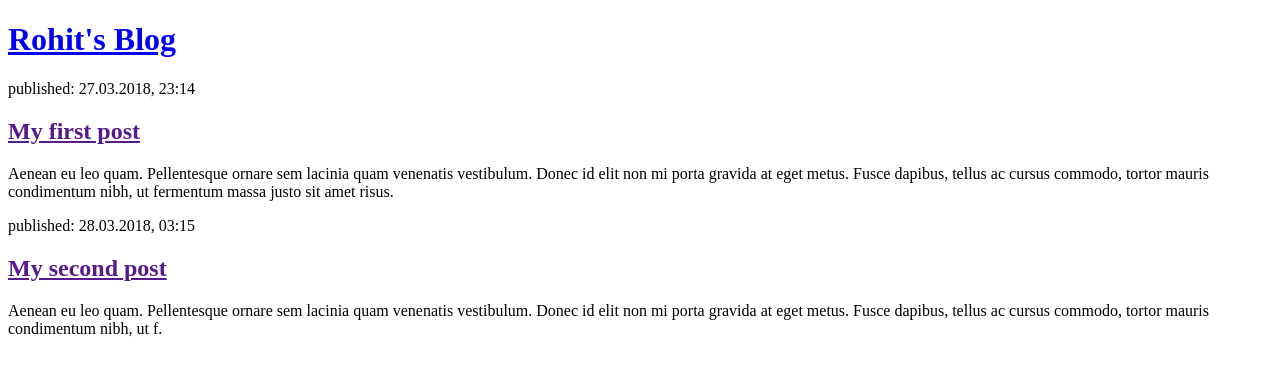
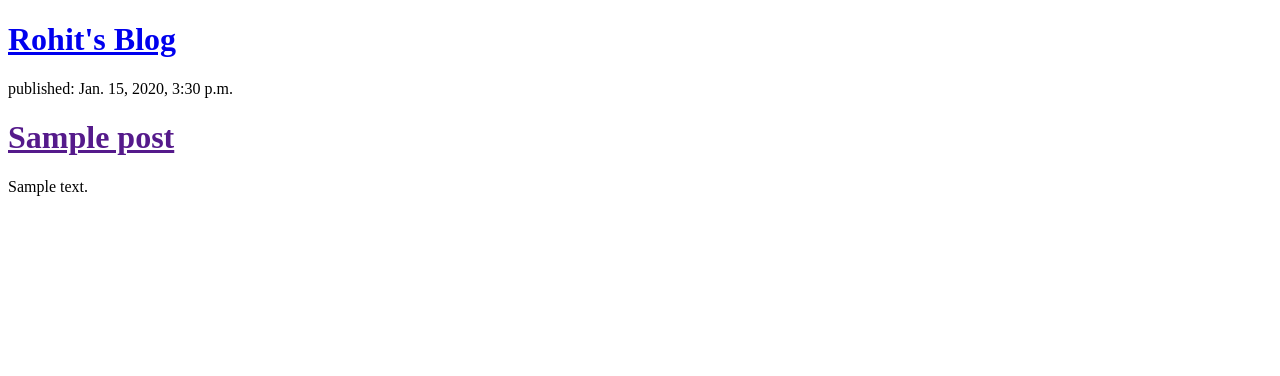
Before and after one commit to rohit725/DjangoFirstBlog, a Django app: template blog/templates/blog/post_list.html in a window 1280 px wide. Shown: the top 376 px of the page. Run offline with Django 3.2, Linux system fonts and the light colour scheme; the template is opened without the code that fills it: values that come from a table or form of the project are taken from there, others are empty; tables that the repository leaves empty hold one stand-in row (values such as "Sample post").

Commit message:
some new changes

```diff
--- a/blog/templates/blog/post_list.html
+++ b/blog/templates/blog/post_list.html
@@ -7,18 +7,14 @@
 <body>
     <div>
             <h1><a href="/">Rohit's Blog</a></h1>
+    </div>
+
+    {% for post in posts %}
+        <div>
+            <p>published: {{ post.published_date }}</p>
+            <h1><a href="">{{ post.title }}</a></h1>
+            <p>{{ post.text|linebreaksbr }}</p>
         </div>
-
-        <div>
-            <p>published: 27.03.2018, 23:14</p>
-            <h2><a href="">My first post</a></h2>
-            <p>Aenean eu leo quam. Pellentesque ornare sem lacinia quam venenatis vestibulum. Donec id elit non mi porta gravida at eget metus. Fusce dapibus, tellus ac cursus commodo, tortor mauris condimentum nibh, ut fermentum massa justo sit amet risus.</p>
-        </div>
-
-        <div>
-            <p>published: 28.03.2018, 03:15</p>
-            <h2><a href="">My second post</a></h2>
-            <p>Aenean eu leo quam. Pellentesque ornare sem lacinia quam venenatis vestibulum. Donec id elit non mi porta gravida at eget metus. Fusce dapibus, tellus ac cursus commodo, tortor mauris condimentum nibh, ut f.</p>
-        </div>
+    {% endfor %}
 </body>
 </html>
--- a/blog/views.py
+++ b/blog/views.py
@@ -1,6 +1,9 @@
 from django.shortcuts import render
+from django.utils import timezone
+from .models import Post
 
 
 # Create your views here.
 def post_list(request):
-    return render(request, 'blog/post_list.html', {})
+    posts = Post.objects.filter(published_date__lte=timezone.now()).order_by('published_date')
+    return render(request, 'blog/post_list.html', {'posts': posts})
```
